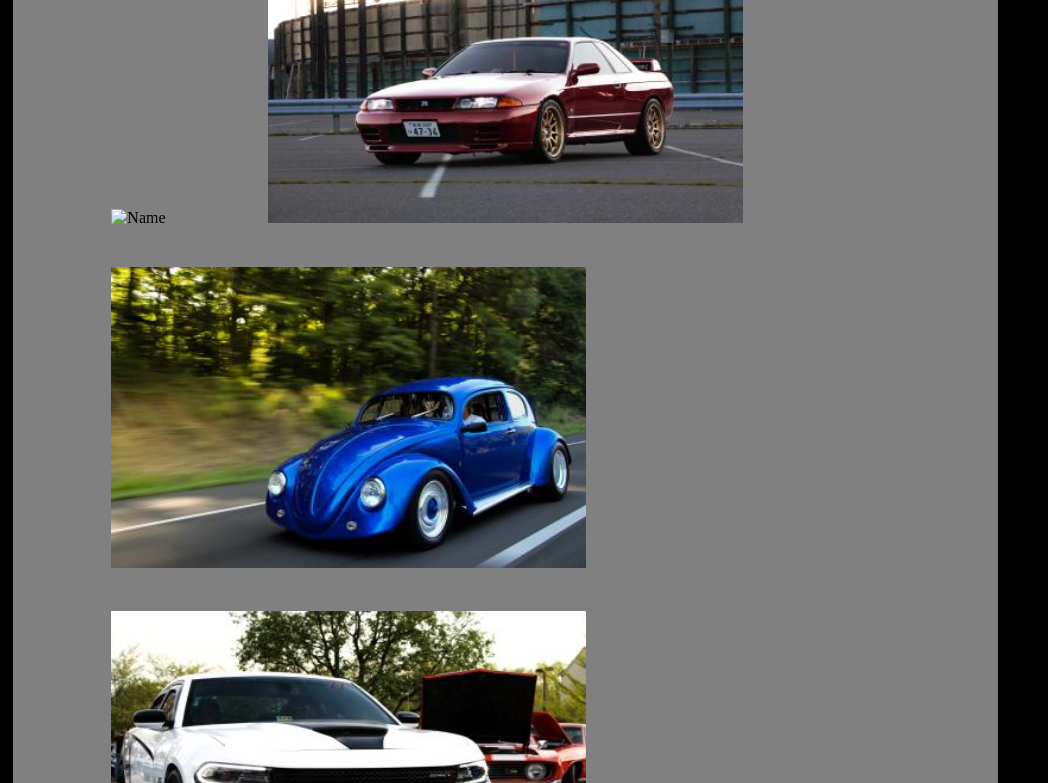
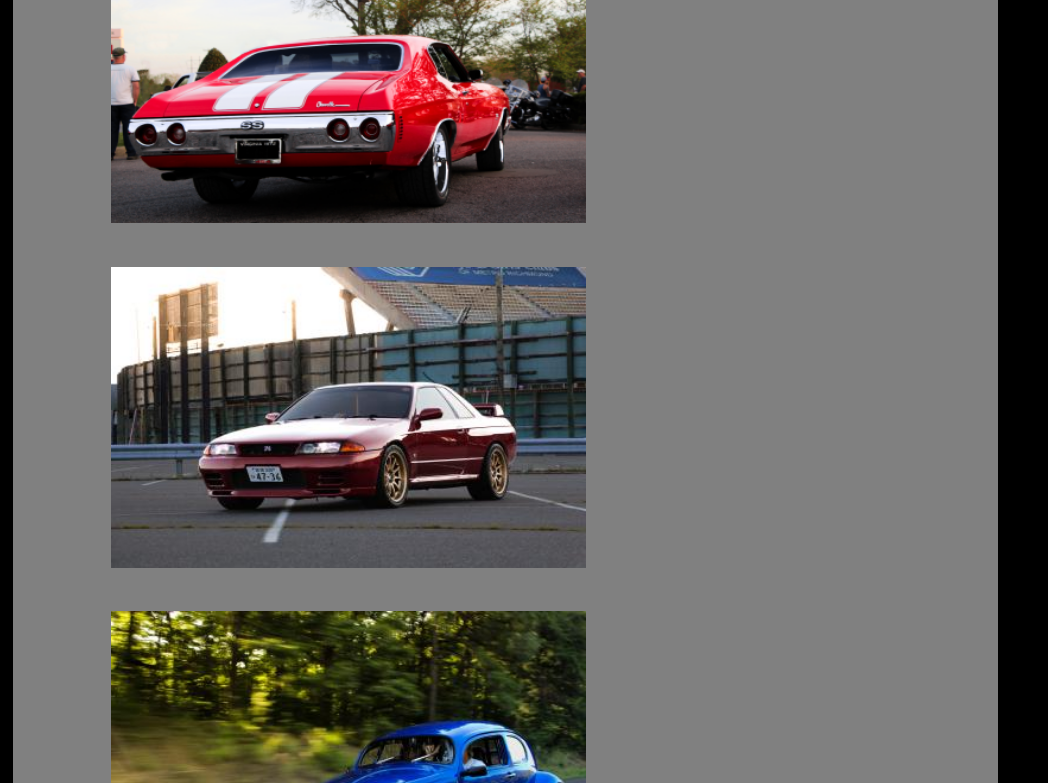
Before and after one commit to SkyShootsCars/SkyShootsCars.github.io, a plain HTML site: page index.html in a window 1280 px wide. Shown: the part 317-1100 px from the top of the page, without its empty margins (0-1048 px from the left). Drawn offline with nearby package versions, Linux system fonts and the light colour scheme.

Commit message:
Update index.html

```diff
--- a/index.html
+++ b/index.html
@@ -21,7 +21,7 @@
 </div>
 	<div class="mainbox">
 
-		<img src="photos\background1h.png" alt="Name" style="width:475px;height:301px;" class="picture">
+		<img src="photos\background1.png" alt="Name" style="width:475px;height:301px;" class="picture">
 		<img src="photos\background3.jpg" alt="Name" style="width:475px;height:301px;" class="picture">
 		<img src="photos\background2.jpg" alt="Name" style="width:475px;height:301px;" class="picture">
 
```
